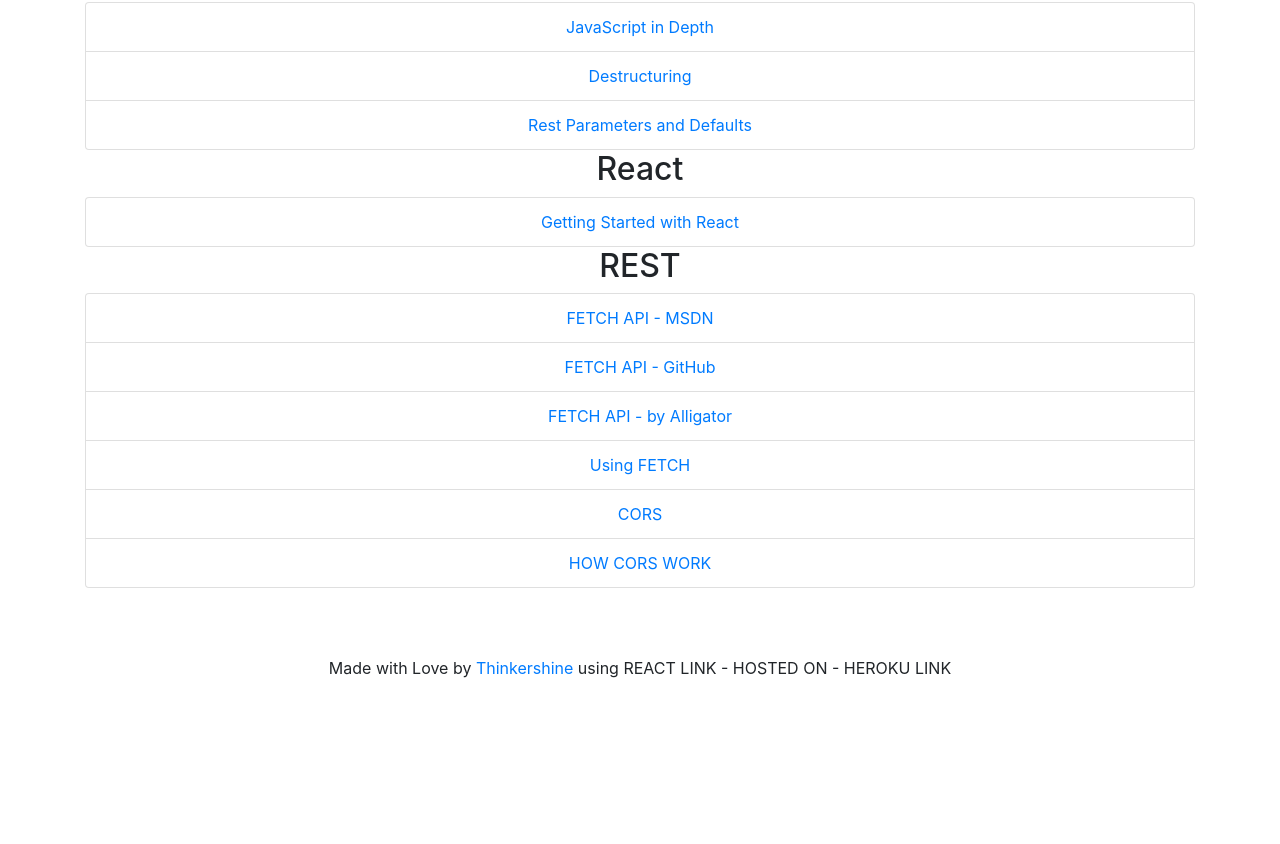
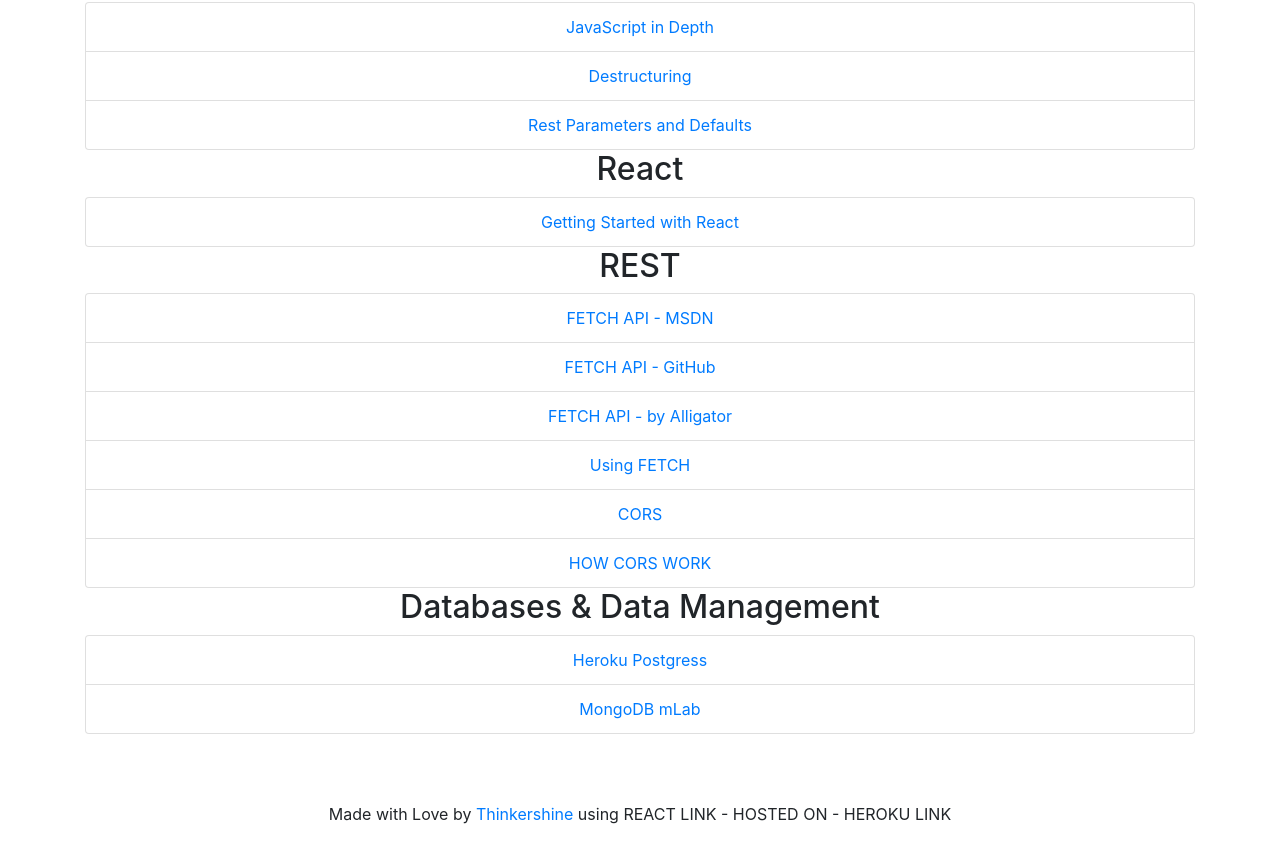
Before and after one commit to Thinkershine/Thinkershine-WebAPP, a React (Create React App) app: page /resources in a window 1280 px wide. Shown: the part 245-1089 px from the top of the page. Before the commit the page ends 943 px from the top, so only its background shows below. Built offline with nearby package versions, Linux system fonts and the light colour scheme.

Commit message:
Add TrendLine to Coins

```diff
--- a/package.json
+++ b/package.json
@@ -10,7 +10,8 @@
     "react-dom": "^16.7.0",
     "react-router-dom": "^4.3.1",
     "react-scripts": "^2.1.3",
-    "react-transition-group": "^2.4.0"
+    "react-transition-group": "^2.4.0",
+    "react-trend": "^1.2.4"
   },
   "scripts": {
     "start": "react-scripts start",
--- a/src/components/coins.jsx
+++ b/src/components/coins.jsx
@@ -3,6 +3,7 @@
   formatCurrency,
   formatDateWithWordForMonth
 } from "./../utils/stringFormats";
+import Trend from "react-trend";
 
 class Coins extends Component {
   state = {};
@@ -117,6 +118,18 @@
             <span style={{ float: "right" }}>
               ${formatCurrency(ohlcData[coin.id]["ohlc"].close)}
             </span>
+            7 Day Trend
+            <Trend
+              smooth
+              autoDraw
+              autoDrawDuration={2000}
+              autoDrawEasing="ease-out"
+              gradient={["purple", "violet"]}
+              radius={6.6}
+              strokeWidth={3.3}
+              strokeLinecap={"round"}
+              data={[0, 10, 5, 22, 3.6, 11]}
+            />
           </li>
         );
       });
--- a/src/components/resources.jsx
+++ b/src/components/resources.jsx
@@ -111,6 +111,29 @@
           </li>
         </ul>
       </div>
+      <div>
+        <h2>Databases & Data Management</h2>
+        <ul className="list-group">
+          <li className="list-group-item">
+            <a
+              href="https://devcenter.heroku.com/categories/heroku-postgres"
+              target="_blank"
+              rel="noopener noreferrer"
+            >
+              Heroku Postgress
+            </a>
+          </li>
+          <li className="list-group-item">
+            <a
+              href="https://docs.mlab.com/"
+              target="_blank"
+              rel="noopener noreferrer"
+            >
+              MongoDB mLab
+            </a>
+          </li>
+        </ul>
+      </div>
     </div>
   );
 };
--- a/src/services/fakeQuoteService.js
+++ b/src/services/fakeQuoteService.js
@@ -86,6 +86,13 @@
       "One of the best programming skills you can have is knowing when to walk away for awhile.",
     author: "Oscar Godson",
     whoHeIs: ""
+  },
+  {
+    id: 14,
+    quote:
+      "If you haven't spent at least a month working on the same program - working 16 hours a day, dreaming about it during remaining 8 hours of restless sleep, working several nights straight through trying to eliminate that \"one last bug\" from the program - then you haven't really written a complicated computer program. And you may not have the sense that there is something exhilarating about programming.",
+    author: "Edward Yourdon",
+    whoHeIs: ""
   }
 ];
 
```
Also changed, not shown: 1 other file (tests, documents, lock files or other folders).
